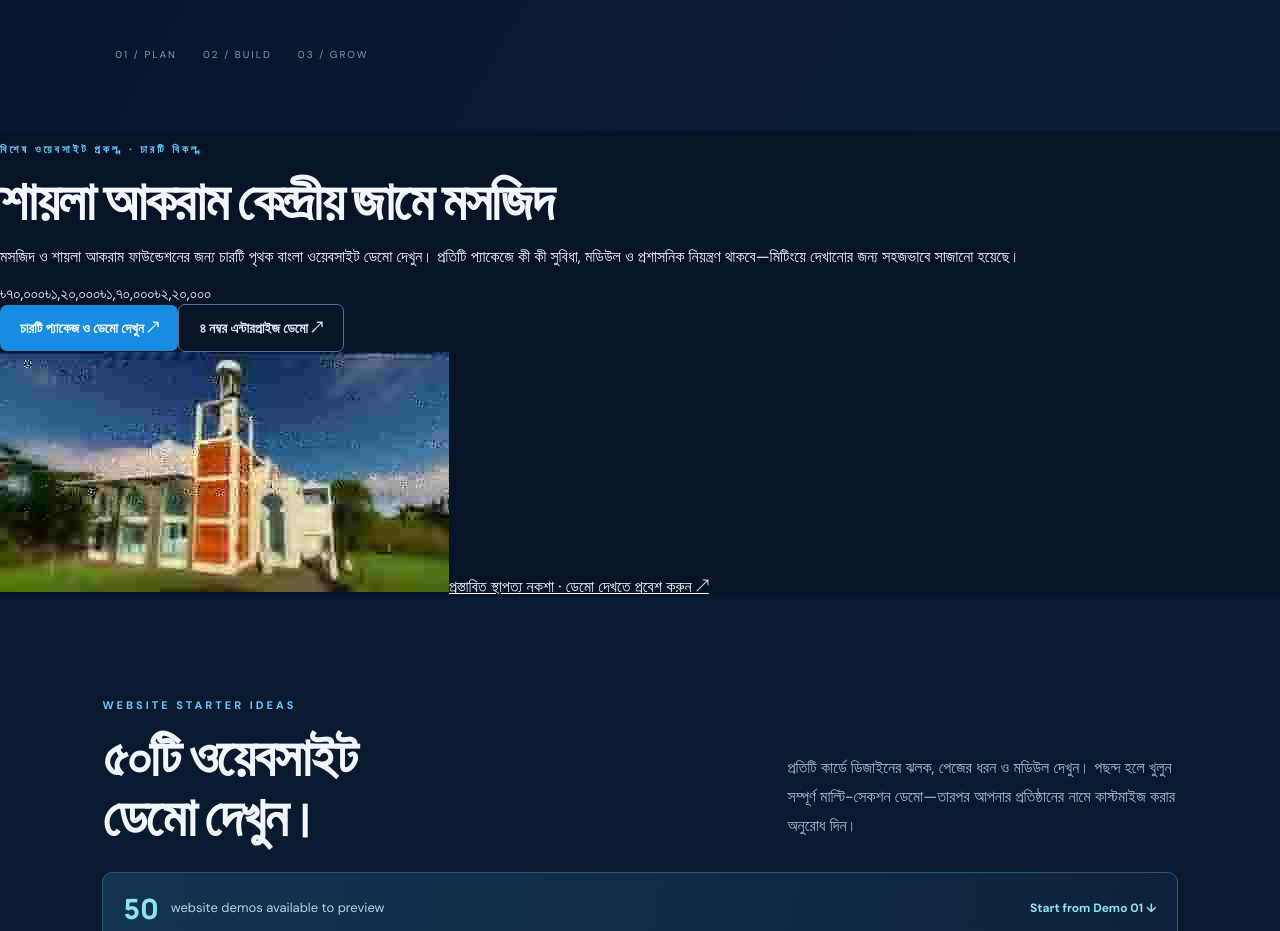
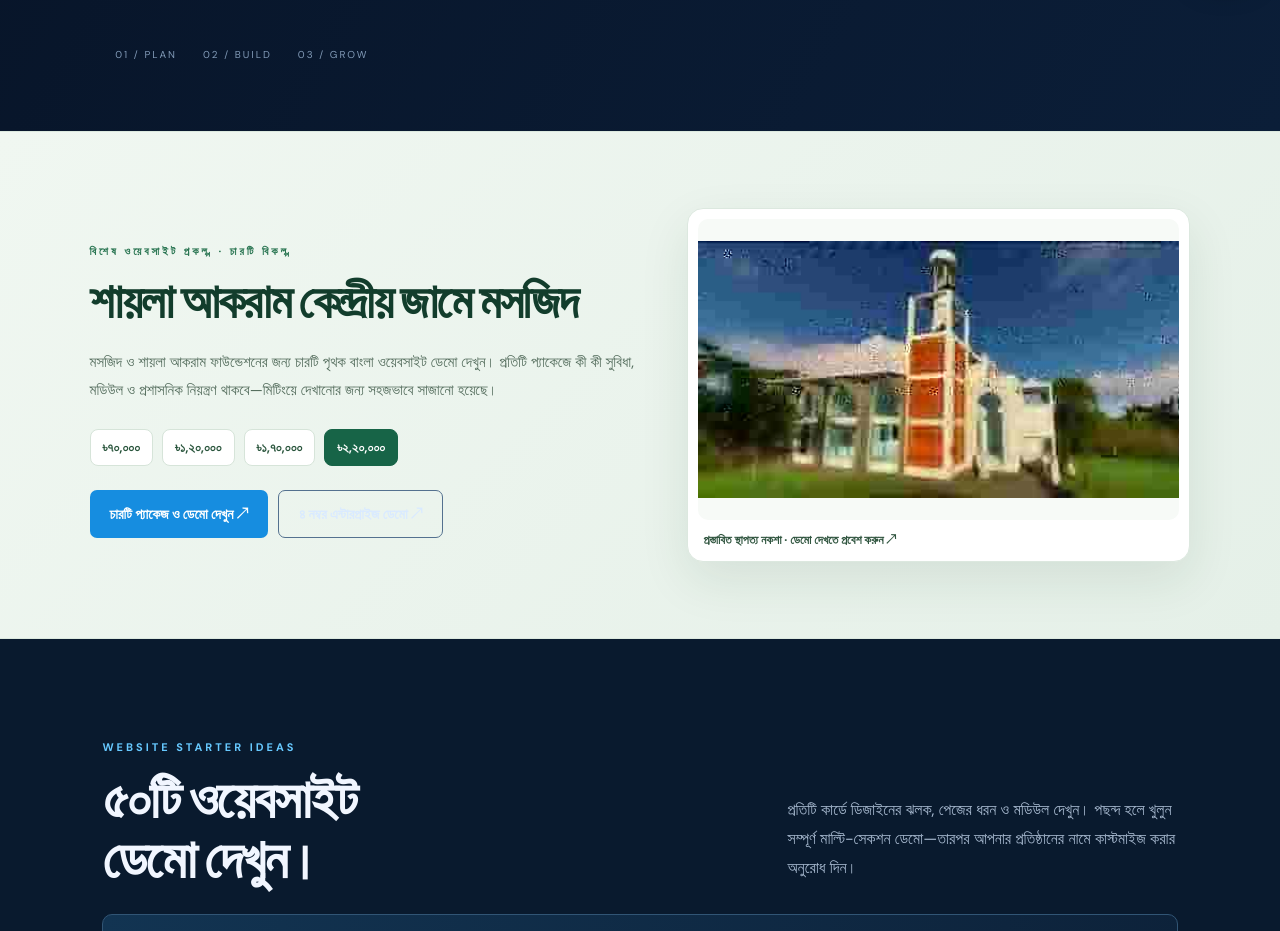
Before and after one commit to satyaprobaho-technologies/nexora-international-technology, a Next.js app: page / in a window 1280 px wide. Shown: the part 800-1731 px from the top of the page. Built offline with nearby package versions, Linux system fonts and the light colour scheme.

Commit message:
Style featured mosque demo section on homepage

```diff
--- a/src/app/globals.css
+++ b/src/app/globals.css
@@ -576,3 +576,18 @@ body{top:0!important}
 .mosque-module-link b{font-size:11px;color:#176447;white-space:nowrap}
 @media(max-width:800px){.mosque-admin-layout{grid-template-columns:1fr}.mosque-admin-layout aside{position:static}.mosque-admin-cards{grid-template-columns:repeat(2,1fr)}.mosque-module-directory>div{grid-template-columns:repeat(2,1fr)}.mosque-module-actions{grid-template-columns:1fr}.mosque-module-demo{margin:20px}}
 @media(max-width:480px){.mosque-module-directory>div{grid-template-columns:1fr}.mosque-subnav{font-size:11px}}
+
+/* Featured Shaila Akram mosque project on NEXORA homepage */
+.shayla-home-feature{padding:76px max(7vw,24px);background:linear-gradient(135deg,#f0f7f1,#e5f0e8);border-top:1px solid #dce9df;border-bottom:1px solid #dce9df}
+.shayla-home-inner{max-width:1320px;margin:0 auto;display:grid;grid-template-columns:1.05fr .95fr;align-items:center;gap:42px}
+.shayla-home-copy .eyebrow{color:#26734f;font-weight:800}
+.shayla-home-copy h2{font-size:clamp(30px,4vw,48px);line-height:1.25;color:#123d2c;margin:12px 0 18px}
+.shayla-home-copy>p:not(.eyebrow){max-width:650px;color:#526b5b;line-height:1.9;font-size:15px}
+.shayla-home-price-row{display:flex;gap:9px;flex-wrap:wrap;margin:24px 0}
+.shayla-home-price-row span{padding:9px 12px;background:#fff;border:1px solid #d6e4d9;border-radius:8px;color:#28543b;font-size:13px;font-weight:800}
+.shayla-home-price-row span.featured{background:#176447;border-color:#176447;color:#fff}
+.shayla-home-actions{display:flex;gap:10px;flex-wrap:wrap}
+.shayla-home-image-link{display:block;padding:10px;background:#fff;border:1px solid #dce8df;border-radius:16px;box-shadow:0 18px 50px #153b2518;text-decoration:none;color:#315640}
+.shayla-home-image-link img{display:block;width:100%;height:auto;aspect-ratio:16/10;object-fit:contain;border-radius:10px;background:#f7faf7}
+.shayla-home-image-link span{display:block;padding:12px 5px 3px;font-size:12px;font-weight:700}
+@media(max-width:760px){.shayla-home-feature{padding:52px 20px}.shayla-home-inner{grid-template-columns:1fr;gap:25px}.shayla-home-copy h2{font-size:32px}.shayla-home-actions .button{width:100%;text-align:center}}
```
